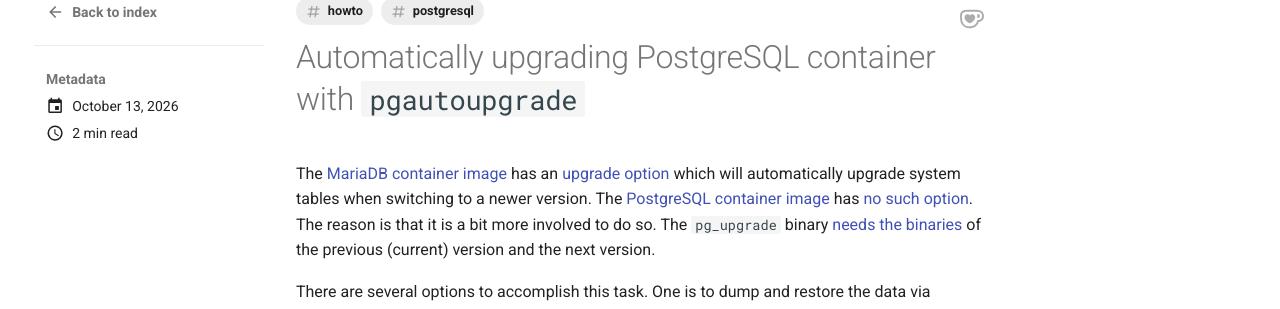
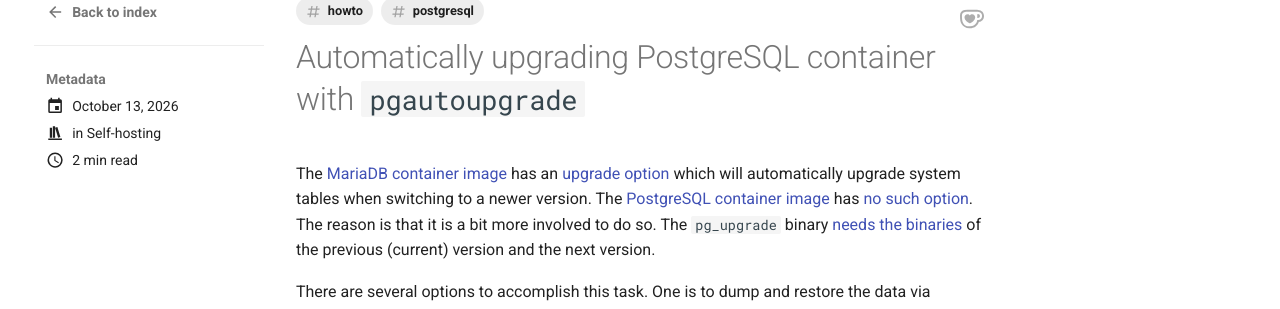
Before and after one commit to mschoettle/website, an MkDocs documentation site: the page built from docs/blog/posts/2026/upgrading-postgresql.md, in a window 1280 px wide. Shown: the part 163-472 px from the top of the page. Built offline with MkDocs 1.6.1 and Material for MkDocs 9.7.7, drawn with Linux system fonts in a browser that asks for light colours; plug-ins that fetch from the network failed and are left out.

Commit message:
blog: add missing categories to new posts

```diff
--- a/docs/blog/posts/2026/upgrading-postgresql.md
+++ b/docs/blog/posts/2026/upgrading-postgresql.md
@@ -1,4 +1,6 @@
 ---
+categories:
+  - Self-hosting
 date:
   created: 2026-10-13
 tags:
```
Also changed, not shown: docs/blog/posts/2026/git-delete-merged-branches.md (+2 -0 lines).
